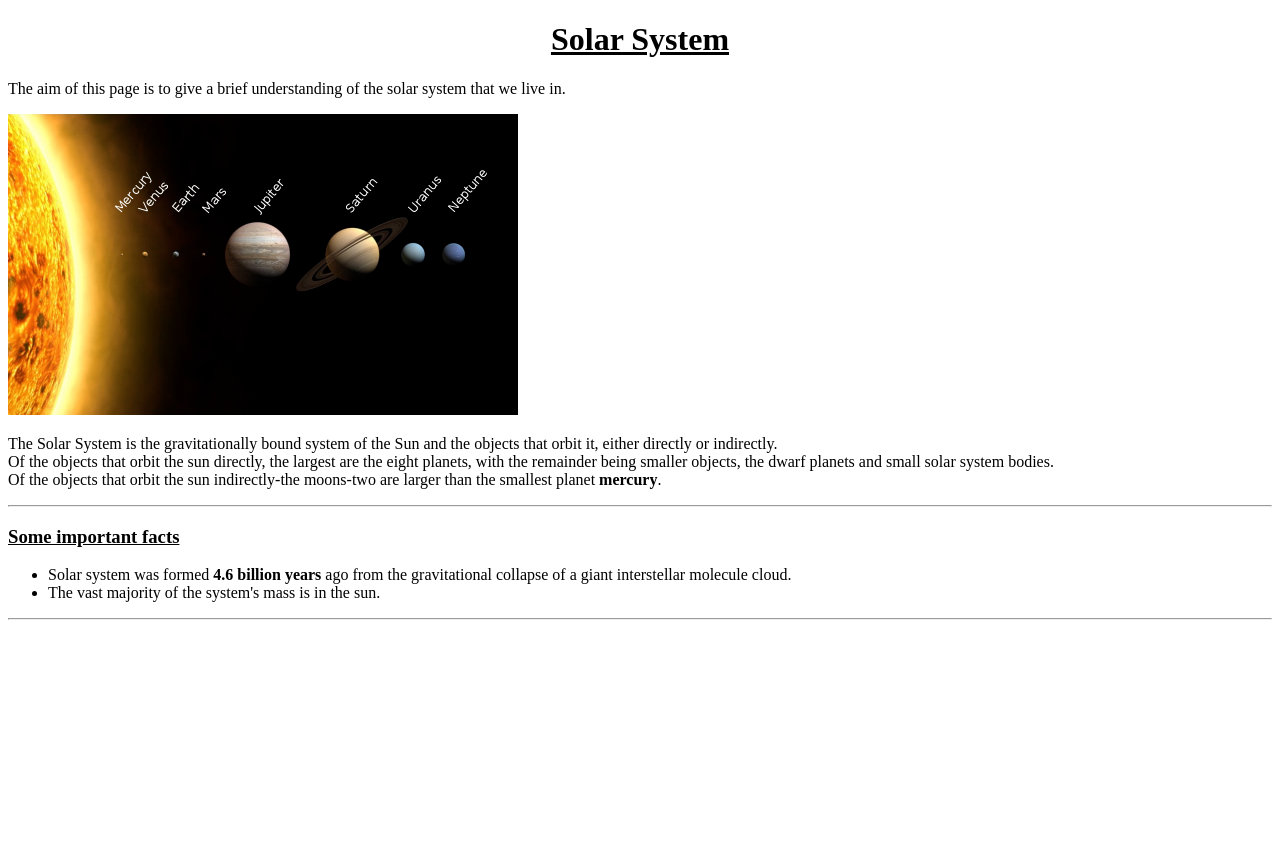
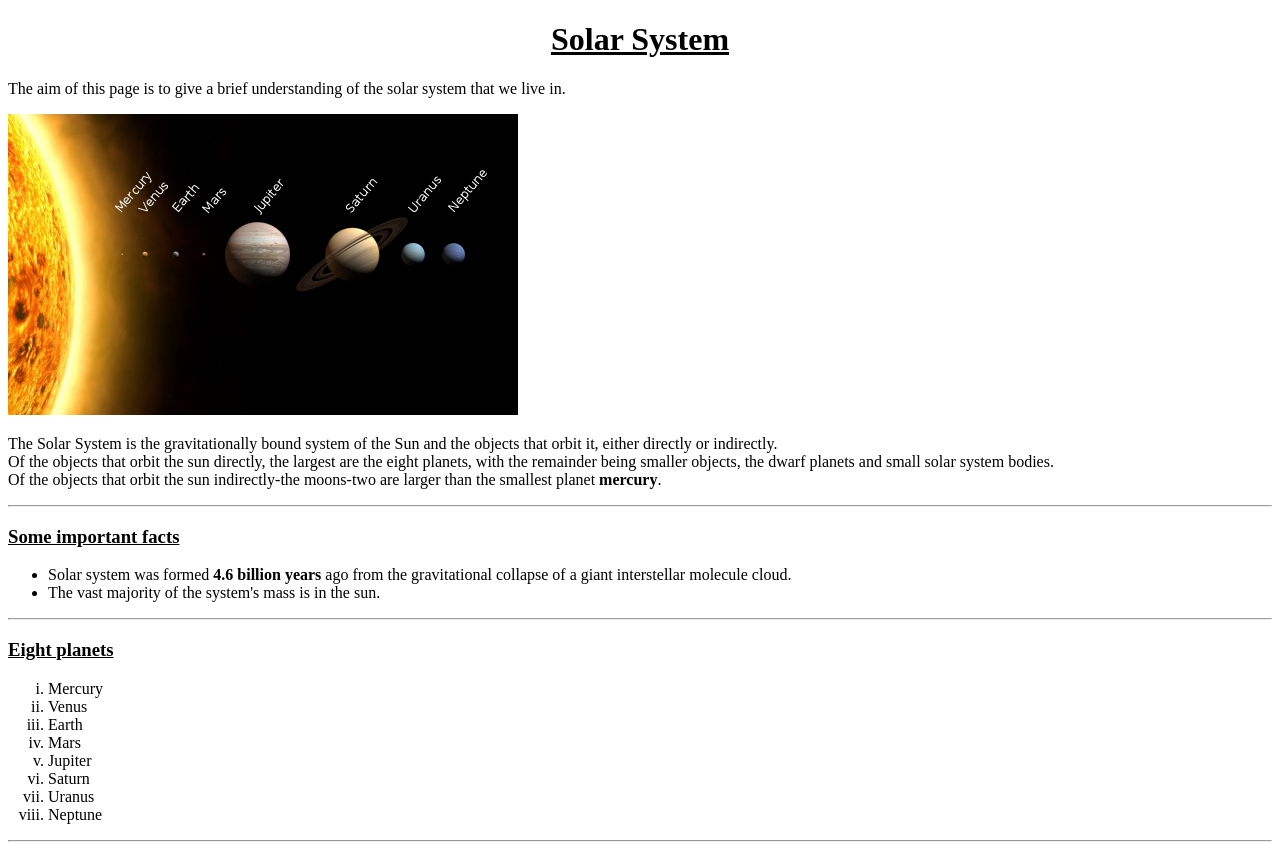
Before and after one commit to Hridyanshu/Web-development, a plain HTML site: page sample-webpage.html in a window 1280 px wide. Before the commit the page ends 800 px from the top, so only its background shows below. Drawn offline with Linux system fonts and the light colour scheme.

Commit message:
Added an ordered list

```diff
--- a/sample-webpage.html
+++ b/sample-webpage.html
@@ -29,3 +29,26 @@
 		</ul>
 
 		<hr>
+		<h3><strong><ins>Eight planets</ins></strong></h3>
+
+		<ol type="i">
+
+			<li>Mercury</li>
+
+			<li>Venus</li>
+
+			<li>Earth</li>
+
+			<li>Mars</li>
+
+			<li>Jupiter</li>
+
+			<li>Saturn</li>
+
+			<li>Uranus</li>
+
+			<li>Neptune</li>
+
+		</ol>
+
+		<hr>
```
